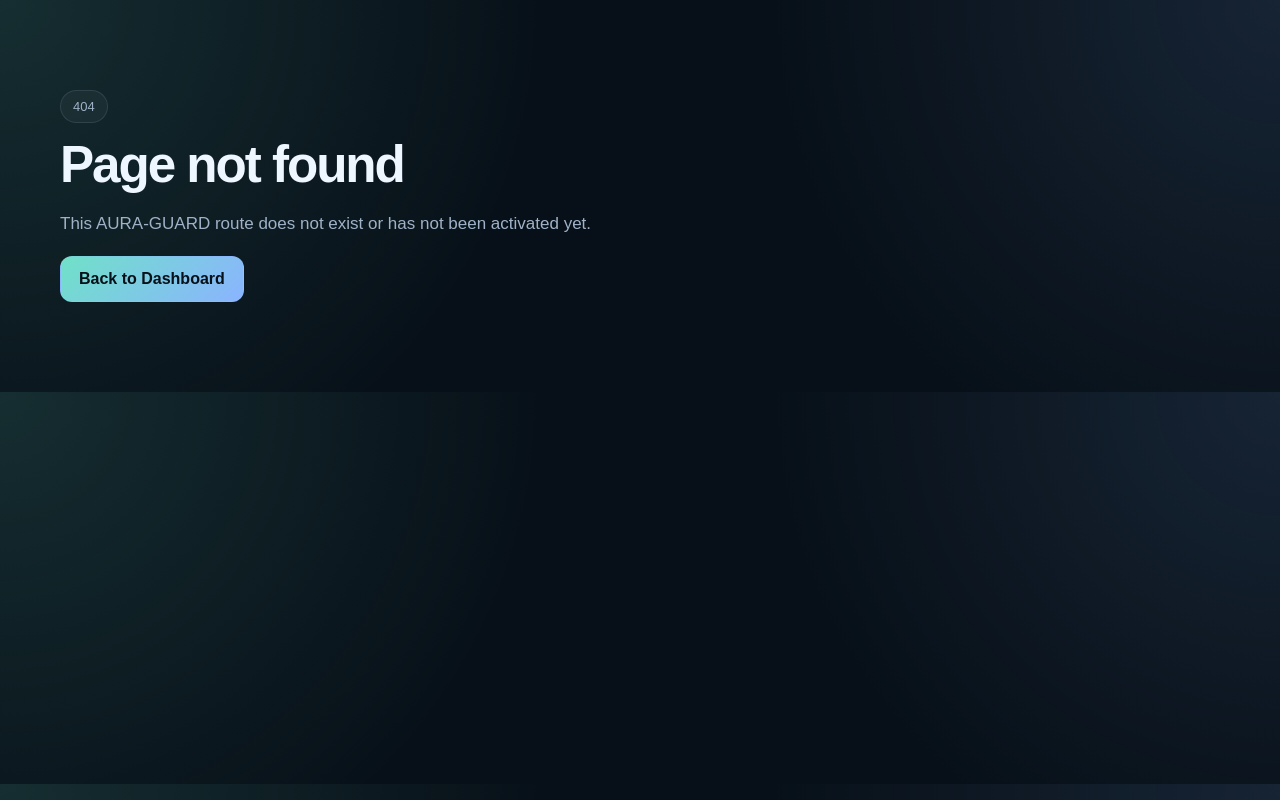
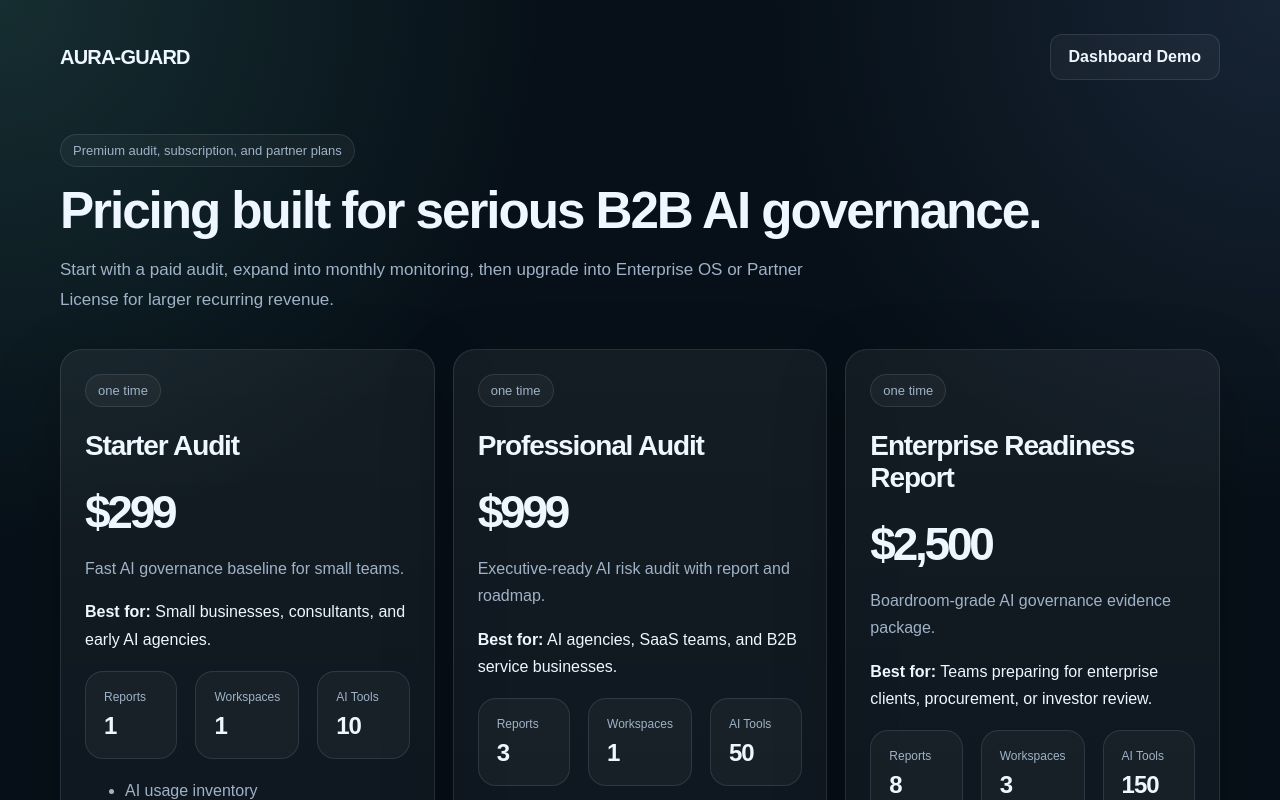
Before and after one commit to bisniskhusus019-hub/aura-guard-enterprise-os, a Next.js app: page /pricing in a window 1280 px wide. Before the commit this address had no page. Shown: the top 800 px of the page. Built offline with nearby package versions, Linux system fonts and the light colour scheme.

Commit message:
Add premium pricing page

```diff
--- /dev/null
+++ b/app/pricing/page.tsx
@@ -0,0 +1,39 @@
+import Link from "next/link";
+import { auraPlans, formatUsd } from "@/lib/pricing";
+
+export default function PricingPage() {
+  return (
+    <main className="container" style={{ padding: "34px 0 84px" }}>
+      <header style={{ display: "flex", justifyContent: "space-between", alignItems: "center", marginBottom: 54 }}>
+        <Link href="/" style={{ fontWeight: 900, fontSize: 20, letterSpacing: "-0.04em" }}>AURA-GUARD</Link>
+        <Link className="btn btn-secondary" href="/dashboard">Dashboard Demo</Link>
+      </header>
+
+      <div className="badge">Premium audit, subscription, and partner plans</div>
+      <h1 className="section-title" style={{ marginTop: 18 }}>Pricing built for serious B2B AI governance.</h1>
+      <p className="section-copy">Start with a paid audit, expand into monthly monitoring, then upgrade into Enterprise OS or Partner License for larger recurring revenue.</p>
+
+      <div className="grid" style={{ gridTemplateColumns: "repeat(auto-fit, minmax(280px, 1fr))", marginTop: 34 }}>
+        {auraPlans.map((plan) => (
+          <div className="card" style={{ padding: 24 }} key={plan.code}>
+            <div className="badge">{plan.type.replace("_", " ")}</div>
+            <h2 style={{ fontSize: 28, letterSpacing: "-0.04em" }}>{plan.name}</h2>
+            <div style={{ fontSize: 46, fontWeight: 900, letterSpacing: "-0.07em" }}>{formatUsd(plan.price)}</div>
+            {plan.setupFee ? <p style={{ color: "var(--muted)" }}>Setup: {formatUsd(plan.setupFee)}</p> : null}
+            <p style={{ color: "var(--muted)", lineHeight: 1.7 }}>{plan.description}</p>
+            <p style={{ lineHeight: 1.7 }}><strong>Best for:</strong> {plan.bestFor}</p>
+            <div className="grid" style={{ gridTemplateColumns: "repeat(3, 1fr)", margin: "18px 0" }}>
+              <div className="metric-card"><div className="metric-label">Reports</div><div className="metric-value" style={{ fontSize: 24 }}>{plan.includedReports}</div></div>
+              <div className="metric-card"><div className="metric-label">Workspaces</div><div className="metric-value" style={{ fontSize: 24 }}>{plan.includedWorkspaces}</div></div>
+              <div className="metric-card"><div className="metric-label">AI Tools</div><div className="metric-value" style={{ fontSize: 24 }}>{plan.includedAiTools}</div></div>
+            </div>
+            <ul style={{ color: "var(--muted)", lineHeight: 1.8 }}>
+              {plan.features.map((feature) => <li key={feature}>{feature}</li>)}
+            </ul>
+            <Link className="btn btn-primary" href={`/checkout?plan=${plan.code}`} style={{ width: "100%" }}>{plan.cta}</Link>
+          </div>
+        ))}
+      </div>
+    </main>
+  );
+}
```
